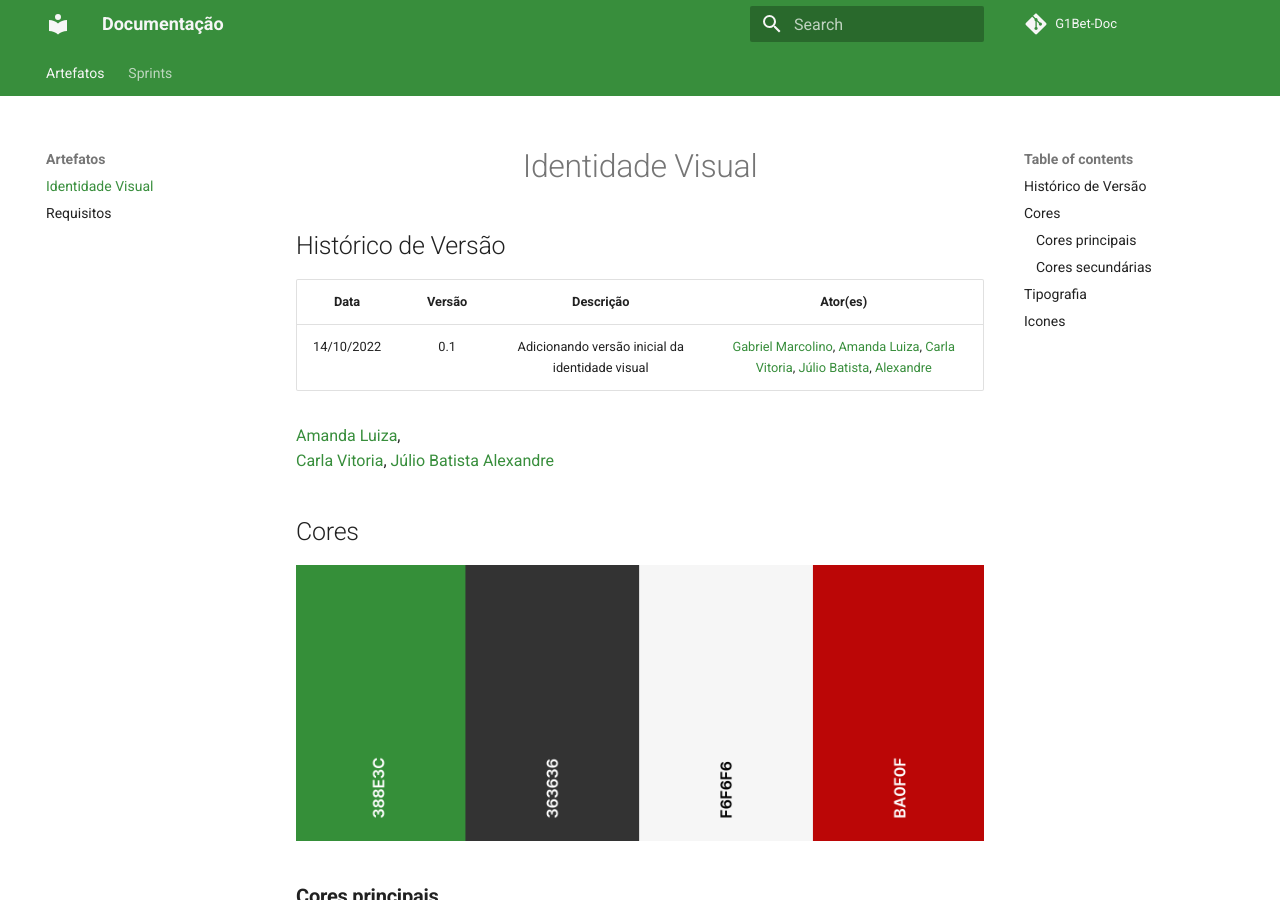
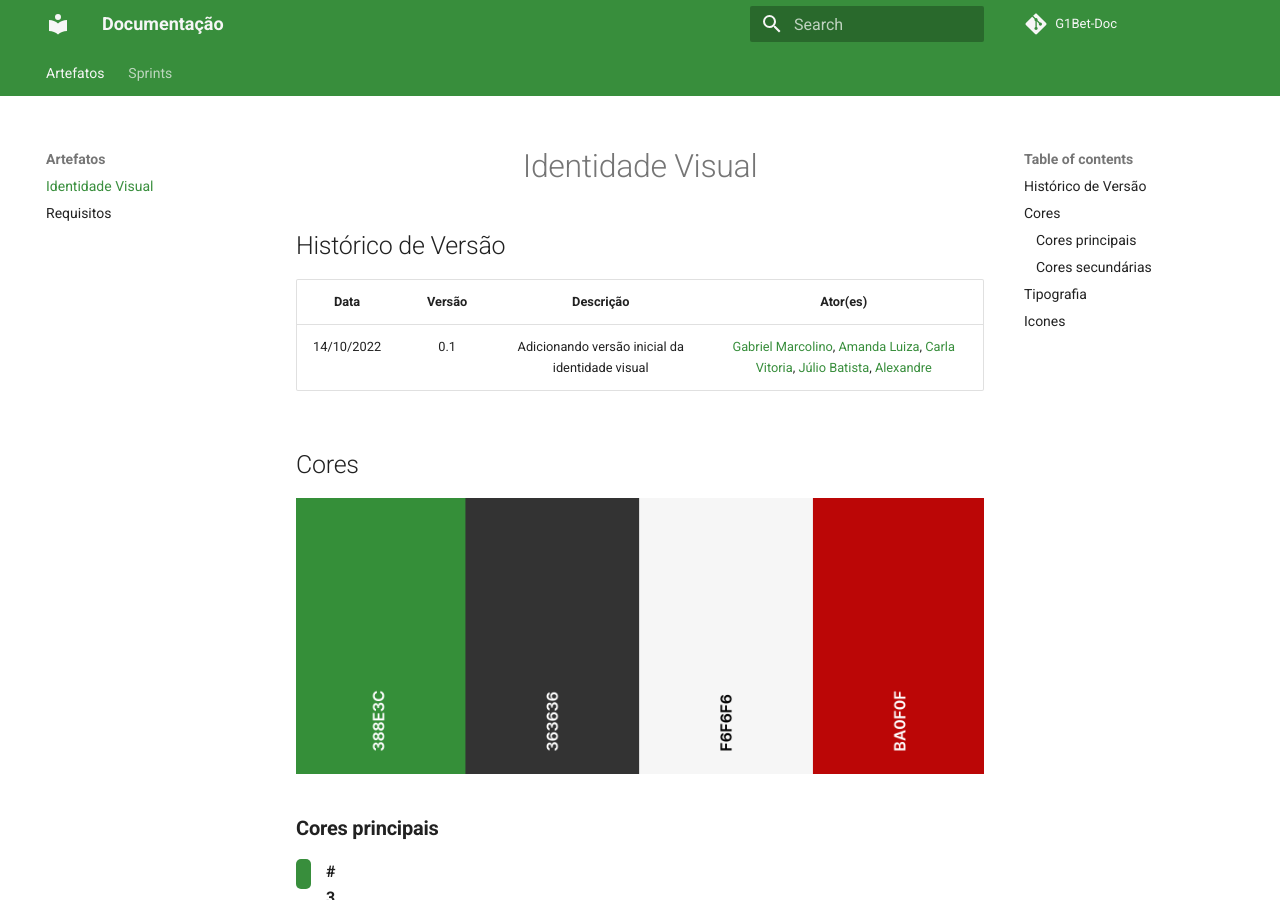
Before and after one commit to PI-DH-Grupo01/G1Bet-Doc, an MkDocs documentation site: the page built from docs/artefatos/identidade_visual.md, in a window 1280 px wide and 900 px high. Built offline with MkDocs 1.6.1 and Material for MkDocs 9.7.7, drawn with Linux system fonts in a browser that asks for light colours; comment, search, counter and statistics services are not loaded.

Commit message:
Atualizando documento

```diff
--- a/docs/artefatos/identidade_visual.md
+++ b/docs/artefatos/identidade_visual.md
@@ -5,12 +5,6 @@
 |    Data    | Versão |                    Descrição                    |                       Ator(es)                        |
 | :--------: | :----: | :---------------------------------------------: | :---------------------------------------------------: |
 | 14/10/2022 |  0.1   | Adicionando versão inicial da identidade visual | [Gabriel Marcolino](https://github.com/GabrielMR360), [Amanda Luiza](https://github.com/amandailg), [Carla Vitoria](https://github.com/Carla-Vitoria), [Júlio Batista](https://github.com/iamjuliobatista), [Alexandre](https://github.com/Alexandrecode)|
-
-
-[Amanda Luiza](https://github.com/amandailg),
-[Carla Vitoria](https://github.com/Carla-Vitoria),
-[Júlio Batista](https://github.com/iamjuliobatista)
-[Alexandre](https://github.com/Alexandrecode)
 
 ## Cores
 
```
